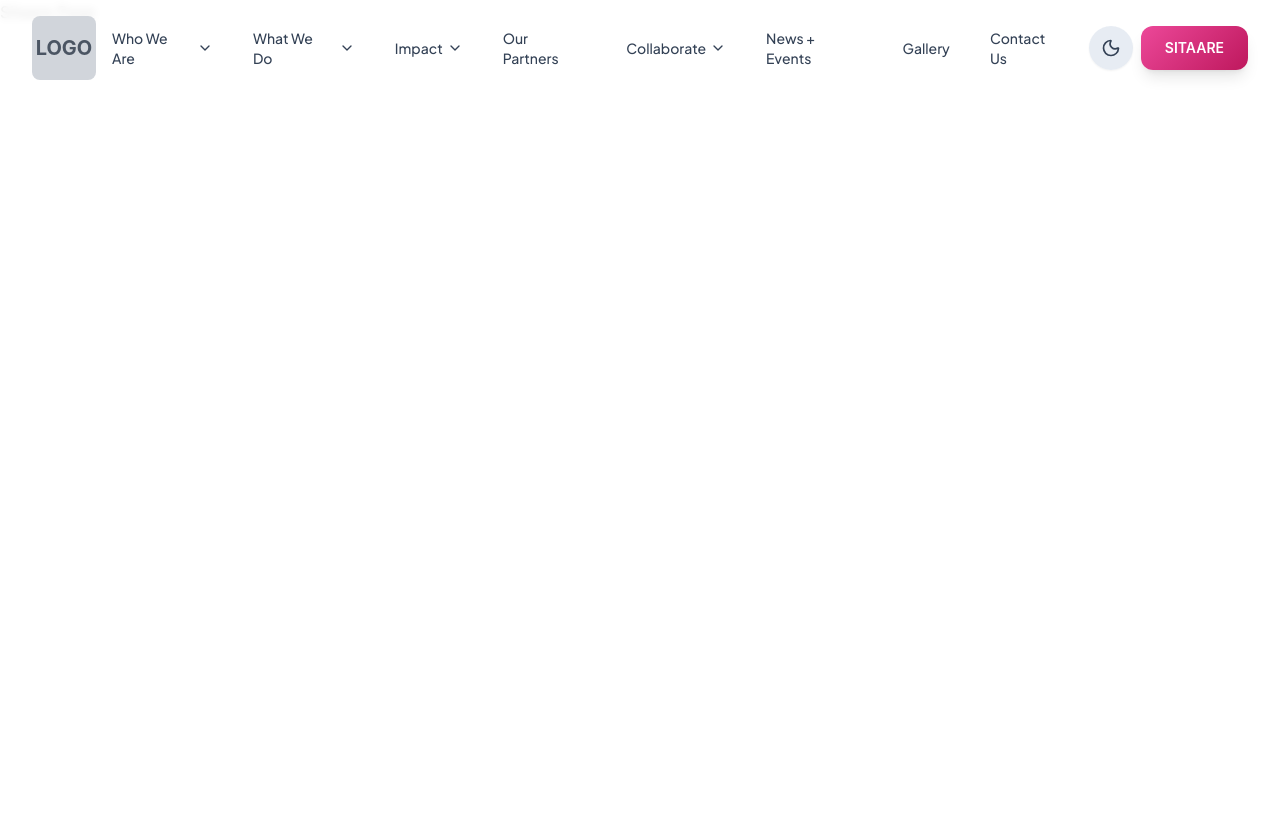
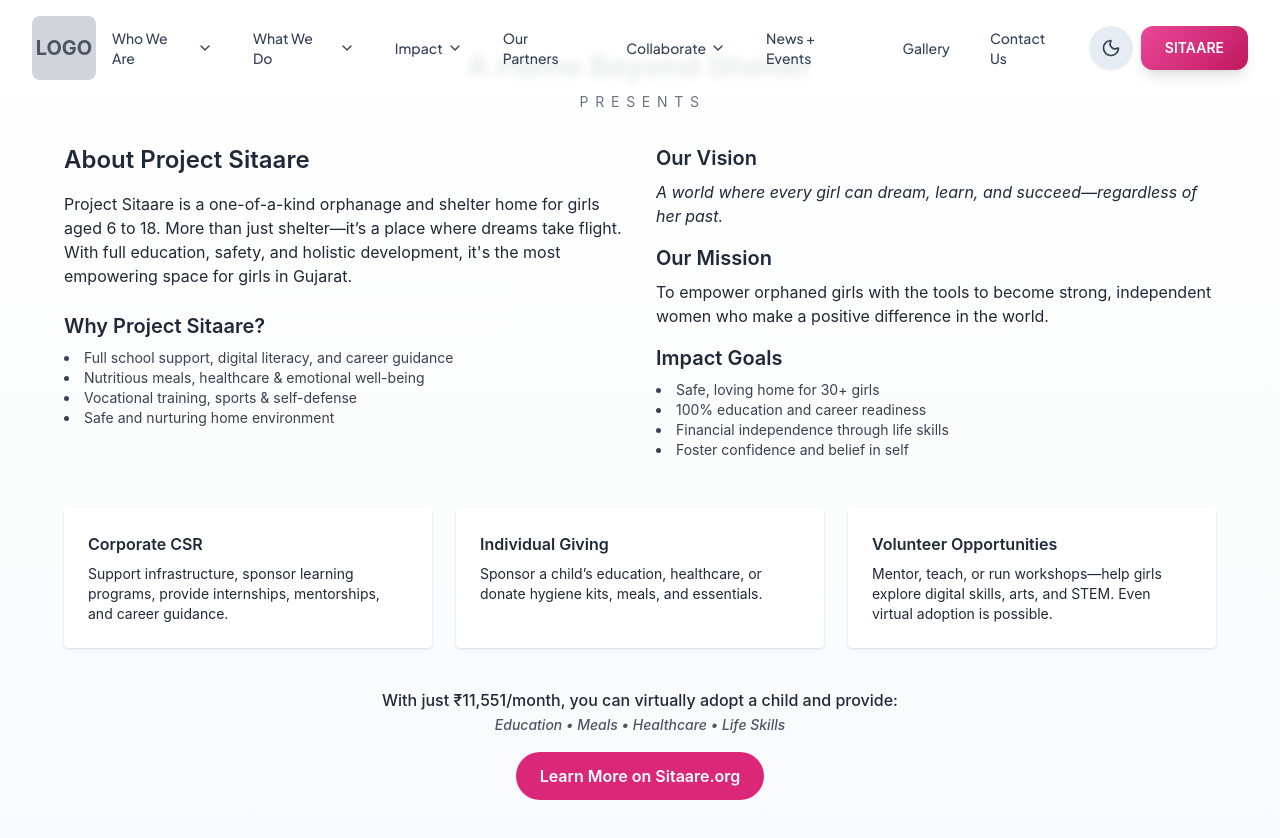
Before and after one commit to Delpat-Tech/house_of_humanity, a React (Create React App) app in the folder client/: page /sitaare in a window 1280 px wide. Shown: the top 838 px of the page. Before the commit the page ends 800 px from the top, so only its background shows below. Built offline with nearby package versions, Linux system fonts and the light colour scheme.

Commit message:
feat(ui): add sitaare section with intro and impact

```diff
--- a/client/src/components/pages/Sitaare.tsx
+++ b/client/src/components/pages/Sitaare.tsx
@@ -2,9 +2,89 @@ import React from 'react';
 
 const Sitaare = () => {
   return (
-    <div>
-      <h1>Sitaare Page</h1>
-    </div>
+    <section className="px-6 py-12 bg-gradient-to-b from-white to-gray-50 text-gray-800">
+      <div className="max-w-6xl mx-auto">
+        <h2 className="text-3xl font-bold mb-2 text-center">A Home Beyond Shelter</h2>
+        <p className="text-sm text-center uppercase tracking-widest text-gray-500">P R E S E N T S</p>
+
+        <div className="mt-8 grid md:grid-cols-2 gap-8">
+          <div>
+            <h3 className="text-2xl font-semibold mb-4">About Project Sitaare</h3>
+            <p className="mb-4">
+              Project Sitaare is a one-of-a-kind orphanage and shelter home for girls aged 6 to 18.
+              More than just shelter—it’s a place where dreams take flight. With full education, safety,
+              and holistic development, it's the most empowering space for girls in Gujarat.
+            </p>
+
+            <h4 className="text-xl font-semibold mt-6">Why Project Sitaare?</h4>
+            <ul className="list-disc list-inside mt-2 text-sm text-gray-700">
+              <li>Full school support, digital literacy, and career guidance</li>
+              <li>Nutritious meals, healthcare & emotional well-being</li>
+              <li>Vocational training, sports & self-defense</li>
+              <li>Safe and nurturing home environment</li>
+            </ul>
+          </div>
+
+          <div>
+            <h4 className="text-xl font-semibold mb-2">Our Vision</h4>
+            <p className="mb-4 italic">
+              A world where every girl can dream, learn, and succeed—regardless of her past.
+            </p>
+
+            <h4 className="text-xl font-semibold mb-2">Our Mission</h4>
+            <p className="mb-4">
+              To empower orphaned girls with the tools to become strong, independent women who
+              make a positive difference in the world.
+            </p>
+
+            <h4 className="text-xl font-semibold mb-2">Impact Goals</h4>
+            <ul className="list-disc list-inside text-sm text-gray-700">
+              <li>Safe, loving home for 30+ girls</li>
+              <li>100% education and career readiness</li>
+              <li>Financial independence through life skills</li>
+              <li>Foster confidence and belief in self</li>
+            </ul>
+          </div>
+        </div>
+
+        <div className="mt-12 grid md:grid-cols-3 gap-6">
+          <div className="bg-white p-6 rounded shadow">
+            <h5 className="font-semibold mb-2">Corporate CSR</h5>
+            <p className="text-sm">
+              Support infrastructure, sponsor learning programs, provide internships, mentorships, and career guidance.
+            </p>
+          </div>
+          <div className="bg-white p-6 rounded shadow">
+            <h5 className="font-semibold mb-2">Individual Giving</h5>
+            <p className="text-sm">
+              Sponsor a child’s education, healthcare, or donate hygiene kits, meals, and essentials.
+            </p>
+          </div>
+          <div className="bg-white p-6 rounded shadow">
+            <h5 className="font-semibold mb-2">Volunteer Opportunities</h5>
+            <p className="text-sm">
+              Mentor, teach, or run workshops—help girls explore digital skills, arts, and STEM. Even virtual adoption is possible.
+            </p>
+          </div>
+        </div>
+
+        <div className="mt-10 text-center">
+          <p className="mb-4 font-medium">
+            With just ₹11,551/month, you can virtually adopt a child and provide:
+            <br />
+            <span className="italic text-gray-600 text-sm">Education • Meals • Healthcare • Life Skills</span>
+          </p>
+          <a
+            href="https://sitaare.vercel.app/"
+            target="_blank"
+            rel="noopener noreferrer"
+            className="inline-block bg-pink-600 hover:bg-pink-700 text-white font-semibold px-6 py-3 rounded-full transition"
+          >
+            Learn More on Sitaare.org
+          </a>
+        </div>
+      </div>
+    </section>
   );
 };
 
```
